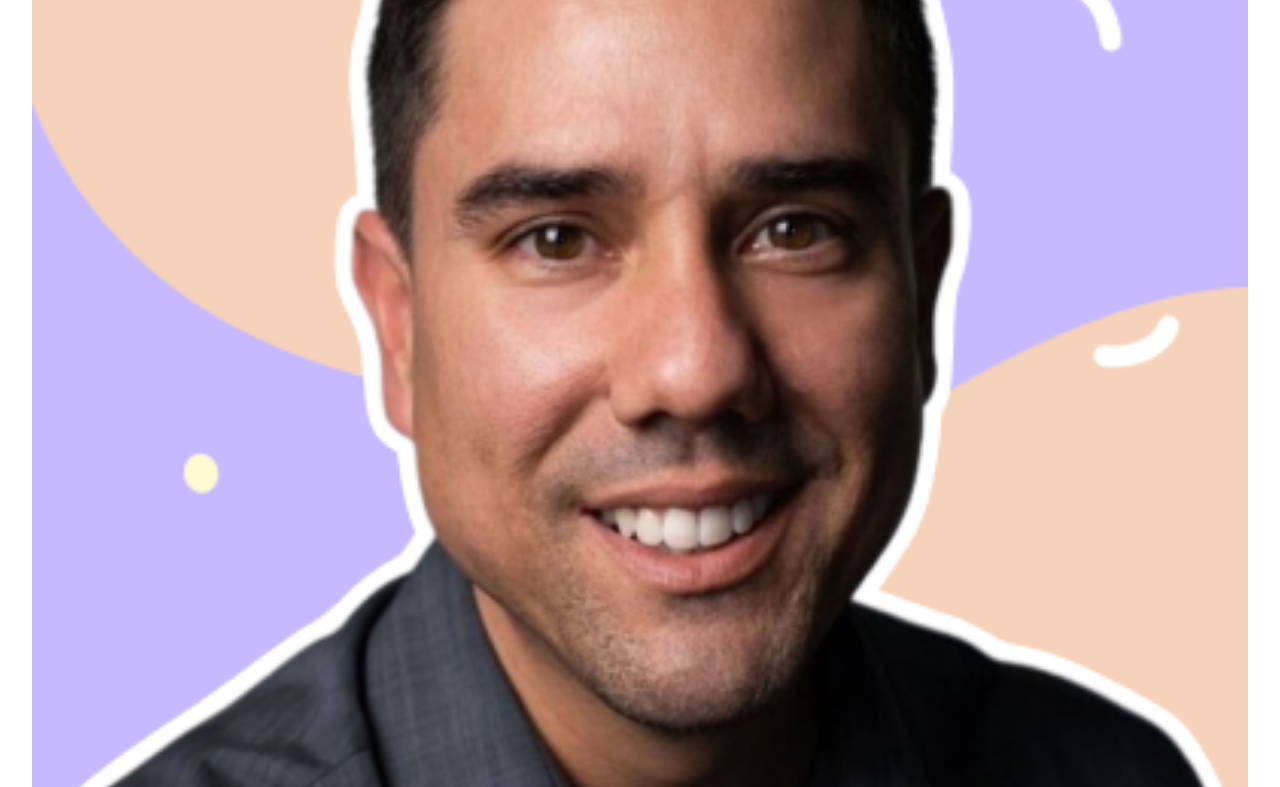
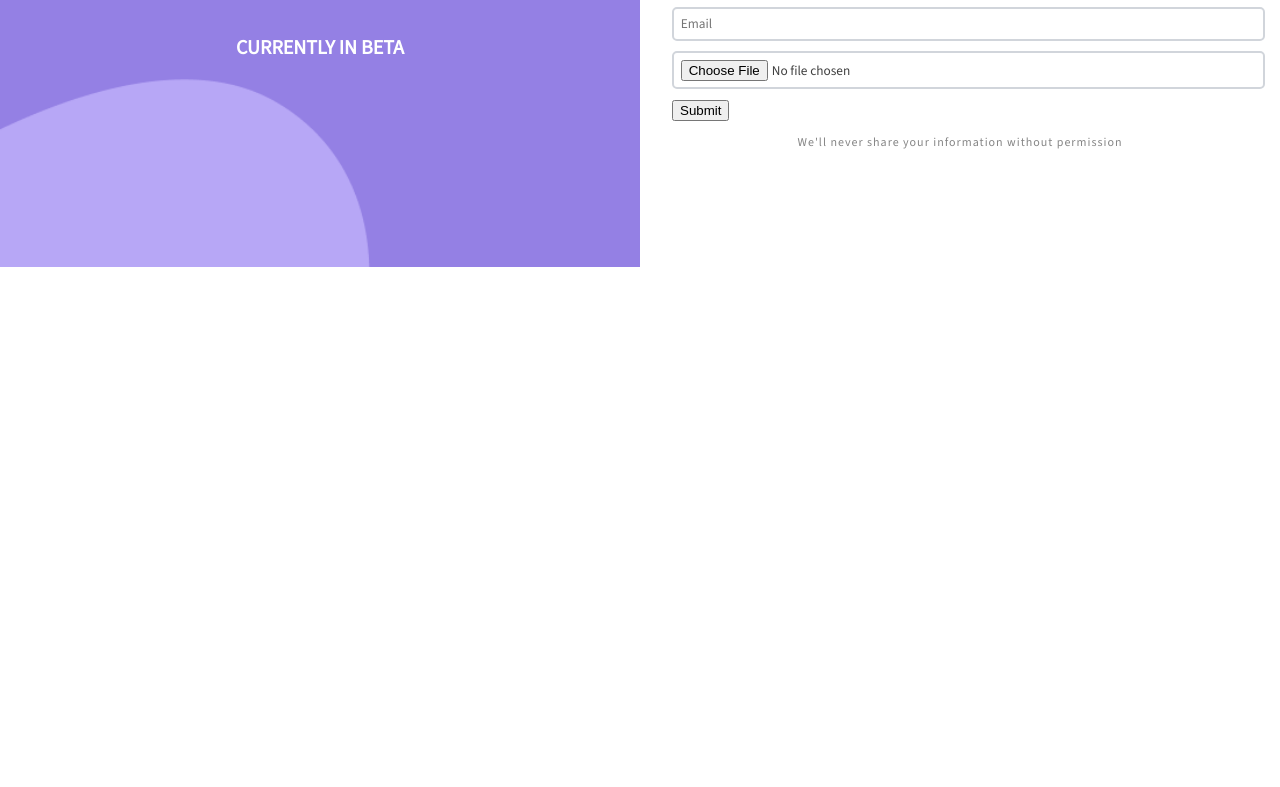
Before and after one commit to Calquoah/scrimbafy-landing-page, a plain HTML site: page index.html in a window 1280 px wide. Shown: the part 533-1320 px from the top of the page. After the commit the page ends 800 px from the top, so only its background shows below. Drawn offline with nearby package versions, Linux system fonts and the light colour scheme.

Commit message:
Add styles to the input field borders

```diff
--- a/index.html
+++ b/index.html
@@ -30,6 +30,7 @@
             <input type="file" required accept="image/png, image/jpg" aria-label="Choose file">
             <button class="btn btn-primary">Submit</button>
         </form>
+        <p class="fine-print">We'll never share your information without permission</p>
     </main>
 </body>
 </html>
--- a/styles.css
+++ b/styles.css
@@ -166,6 +166,12 @@ p {
     text-transform: uppercase;
 }
 
+.fine-print {
+  font-size: 0.75rem;
+  letter-spacing: 1px;
+  color: #858585;
+}
+
 /* =================
     Flex containers
    ================= */
@@ -202,7 +208,7 @@ p {
     background-size: cover;
     /* You can declare the background shorthand
     property like this:
-    background: #9480e4 url(images/intro-bg.png)
+    background: #9480e4 url(images/intro-bg.png) */
 }
 
 /* ====================
@@ -233,6 +239,49 @@ p {
 /* =================
     Form
    ================= */
+
+/*
+  Challenge: Style the form inputs
+    - Display each input on a separate line so they
+      expand to the full width of their container
+    - Use a bottom margin to create space between the input elements
+    - Apply a padding in em that's equal to half the input's
+      font-size to all 4 sides
+*/
+
+input {
+  font-family: inherit; /* Will give input element the same value as its parent element */
+  width: 100%;
+  padding: 0.5em;
+  margin-bottom: 0.75em;
+  border: 2px solid #d1d5db;
+  border-radius: 5px;
+}
+
+input:focus {
+  outline: none;
+  border-color: #8a71ec;
+  background-color: #e6e8ec;
+}
+/* Another Solution:
+
+/* input {
+  display: flex;
+  flex-direction: column;
+  margin-bottom: 0.75em;
+  padding: 0.5em;
+} */
+
+
+/* Another Challenge:
+
+/*
+  Challenge: Style the form inputs
+    - Give the inputs a solid 2px border using the value #d1d5db
+    - Round the corners of the input fields by 5px
+    - On focus, update an input’s border color to #8a71ec
+      and background color to #e6e8ec
+*/
 
 
 /* =================
```
Lines whose indentation alone changed are shown as unchanged.
